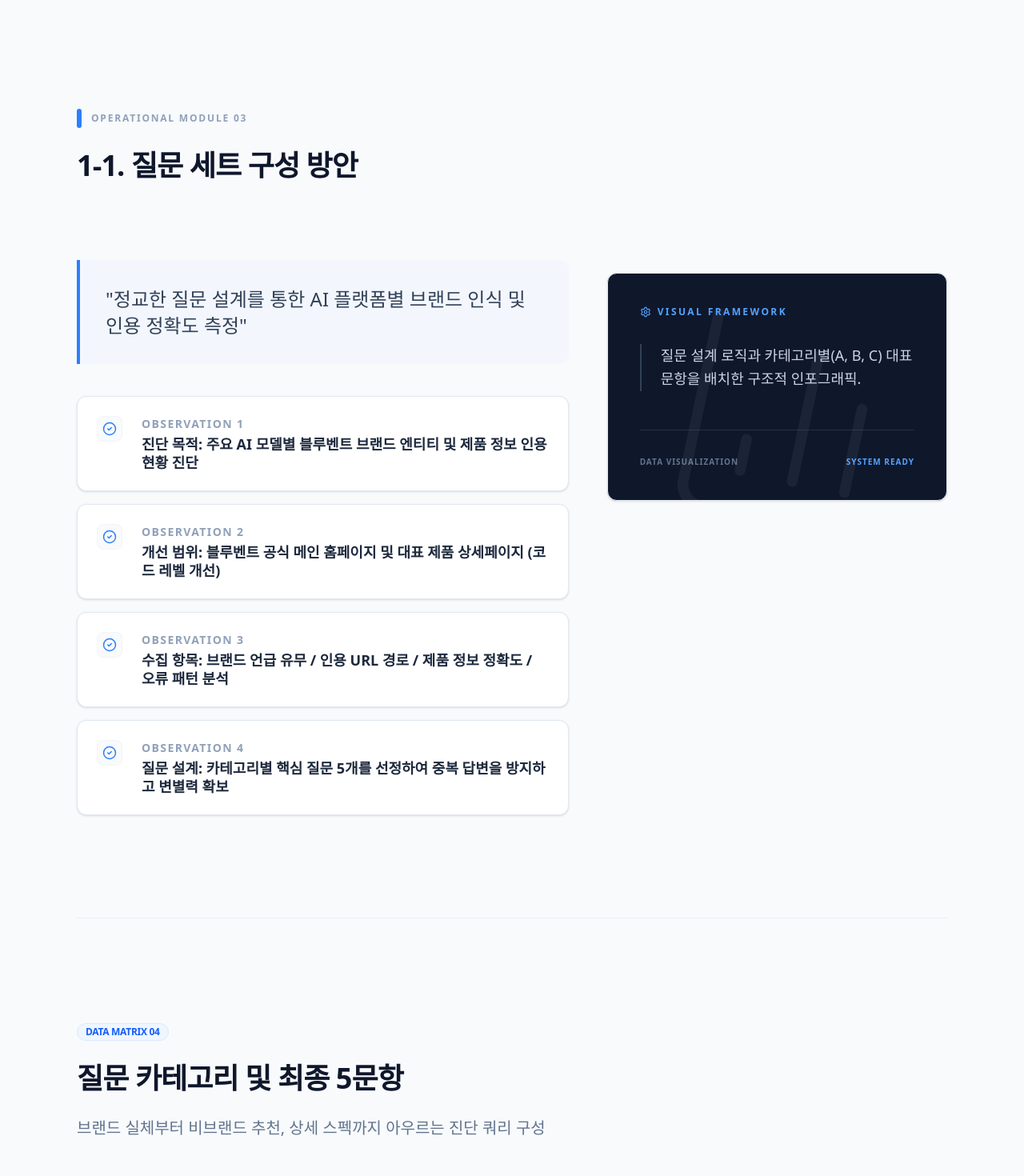
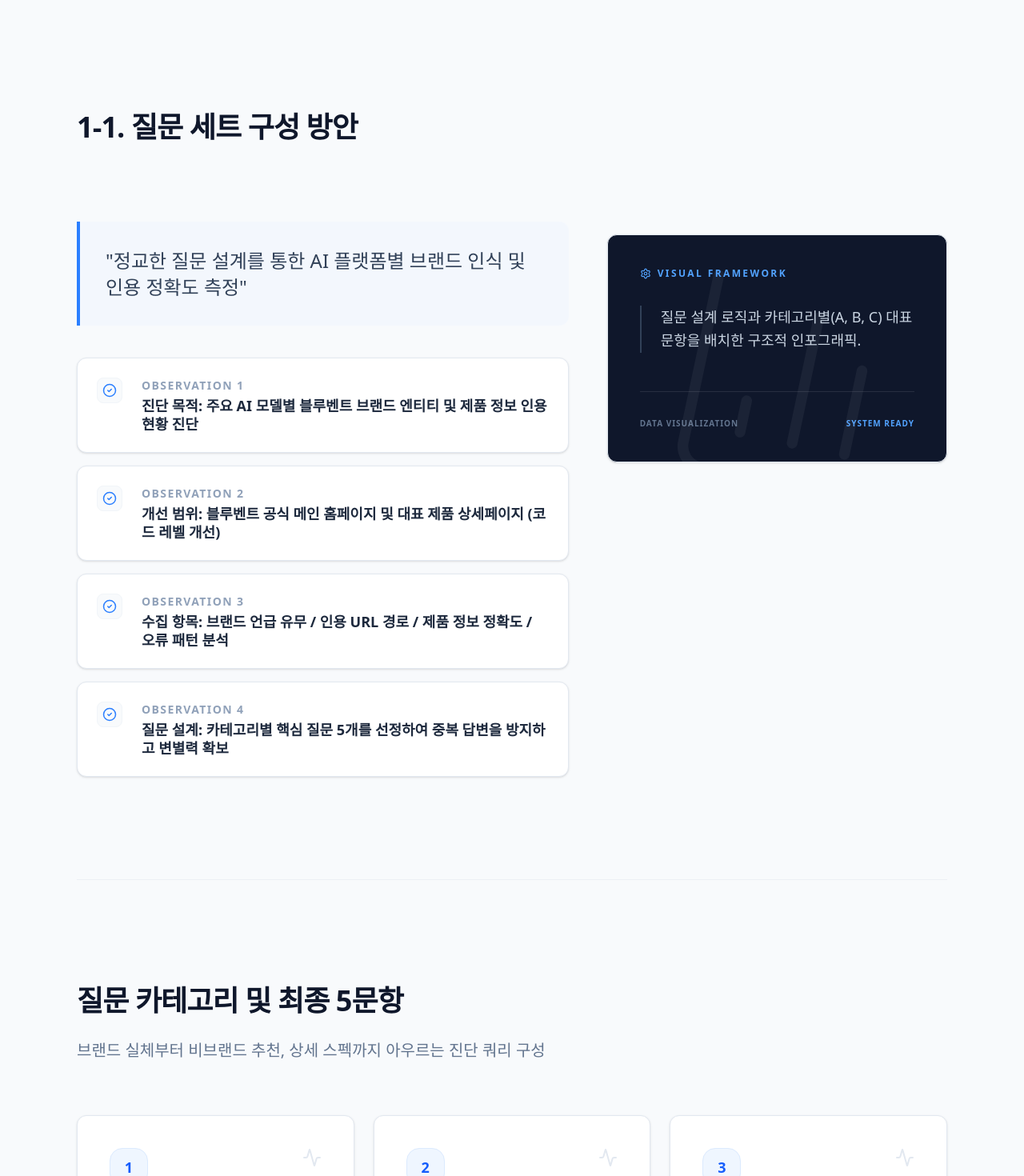
Before and after one commit to seoyahh/bluevent_geo_poc_review, a React (Vite) app: page / in a window 1280 px wide. Shown: the part 1400-2870 px from the top of the page at 80% size. Built offline with nearby package versions, Linux system fonts and the light colour scheme.

Commit message:
Remove all operational module and accent labels from layouts

```diff
--- a/src/App.tsx
+++ b/src/App.tsx
@@ -73,12 +73,6 @@ export default function App() {
   const StandardLayout = ({ slide, index }: { slide: typeof SLIDES[0], index: number }) => (
     <div className="grid grid-cols-1 lg:grid-cols-12 gap-12 py-24 min-h-screen items-start content-center">
       <div className="lg:col-span-12 mb-12">
-        <div className="flex items-center gap-3 mb-6">
-          <div className="w-1.5 h-6 bg-blue-500 rounded-full" />
-          <span className="text-xs font-bold text-slate-400 uppercase tracking-[0.15em]">
-            Operational Module 0{index + 1}
-          </span>
-        </div>
         <h2 className="text-2xl lg:text-4xl font-bold tracking-tight text-slate-900 leading-tight max-w-4xl">
           {slide.title}
         </h2>
@@ -135,7 +129,6 @@ export default function App() {
   const GridLayout = ({ slide, index }: { slide: typeof SLIDES[0], index: number }) => (
     <div className="flex flex-col justify-center py-24 min-h-screen">
       <div className="space-y-6 mb-16 text-left">
-        <div className="accent-tag">Data Matrix 0{index + 1}</div>
         <h2 className="text-2xl lg:text-4xl font-bold tracking-tight text-slate-900 leading-tight">{slide.title}</h2>
         <p className="text-lg lg:text-xl text-slate-500 font-medium max-w-3xl leading-relaxed">{slide.oneLiner}</p>
       </div>
@@ -174,7 +167,6 @@ export default function App() {
   const RoadmapLayout = ({ slide, index }: { slide: typeof SLIDES[0], index: number }) => (
     <div className="flex flex-col justify-center py-24 min-h-screen">
       <div className="space-y-6 mb-20 text-center">
-        <div className="accent-tag">Timeline 0{index + 1}</div>
         <h2 className="text-2xl lg:text-4xl font-bold tracking-tight text-slate-900 leading-tight">{slide.title}</h2>
         <p className="text-xl text-blue-600 font-bold tracking-tight">{slide.oneLiner}</p>
       </div>
@@ -203,7 +195,6 @@ export default function App() {
   const ChecklistLayout = ({ slide, index }: { slide: typeof SLIDES[0], index: number }) => (
     <div className="grid grid-cols-1 lg:grid-cols-12 gap-16 py-24 min-h-screen items-center">
       <div className="lg:col-span-5 flex flex-col justify-center text-left">
-        <div className="accent-tag border-blue-200 bg-blue-50 text-blue-600 mb-8 inline-block self-start">Final Audit 0{index + 1}</div>
         <h2 className="text-2xl lg:text-4xl font-bold text-slate-900 mb-8 leading-tight tracking-tight">{slide.title}</h2>
         <p className="text-xl text-slate-500 font-medium leading-relaxed max-w-md">{slide.oneLiner}</p>
       </div>
```
